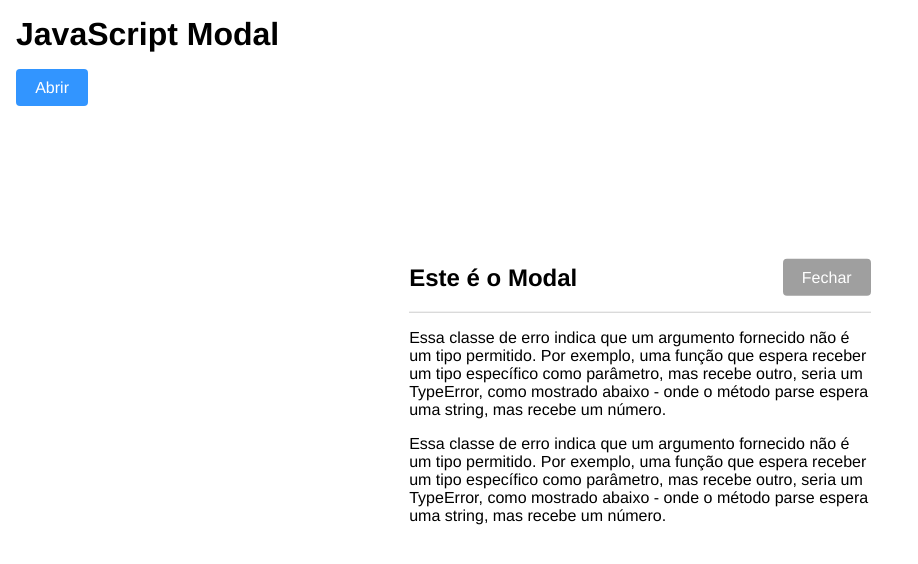
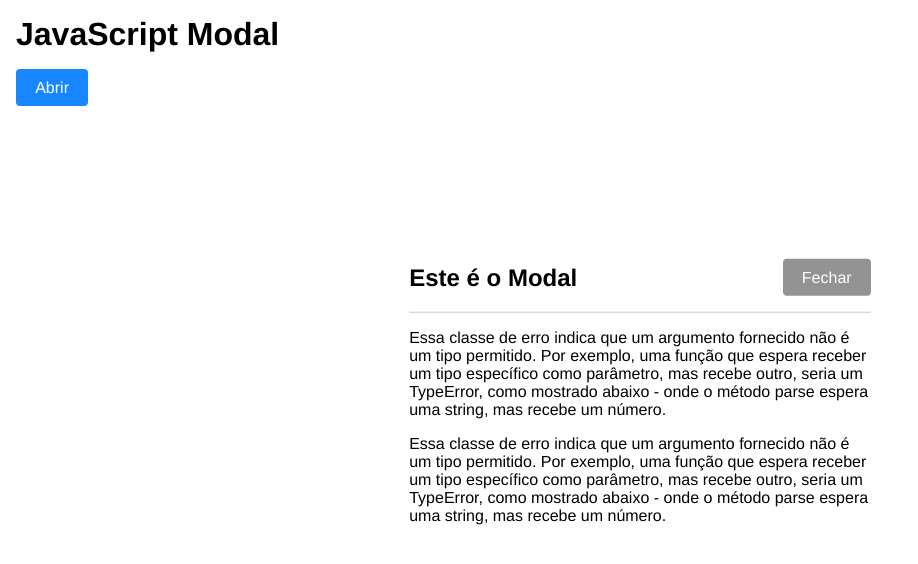
Before and after one commit to M4RC3L68/modal, a plain HTML site: page index.html in a window 1280 px wide. Shown: the whole page, without its empty margins (0-918 px from the left). Drawn offline with Linux system fonts and the light colour scheme.

Commit message:
commit -04

```diff
--- a/css/style.css
+++ b/css/style.css
@@ -14,13 +14,13 @@ h1 {
 }
 
 button {
-  padding: .6rem 1.2rem;
+  padding: 0.6rem 1.2rem;
   background-color: #888;
   color: #fff;
   border: none;
-  border-radius: .25rem;
+  border-radius: 0.25rem;
   cursor: pointer;
-  opacity: 0.8;
+  opacity: 0.9;
   font-size: 1rem;
   transition: 0.4s;
 }
--- a/js/script.js
+++ b/js/script.js
@@ -4,8 +4,12 @@ const modal = document.querySelector("#modal")
 const fade = document.querySelector("#fade")
 
 const toggleModal = () => {
-  const modFade = [modal, fade]
+  /* const modFade = [modal, fade]
   modFade.forEach((el) => el.classList.toggle('hide'))
+  */
+
+  modal.classList.toggle('hide')
+  fade.classList.toggle('hide')
 }
 
 const modall = [openModalButton, closeModalButton, fade]
```
